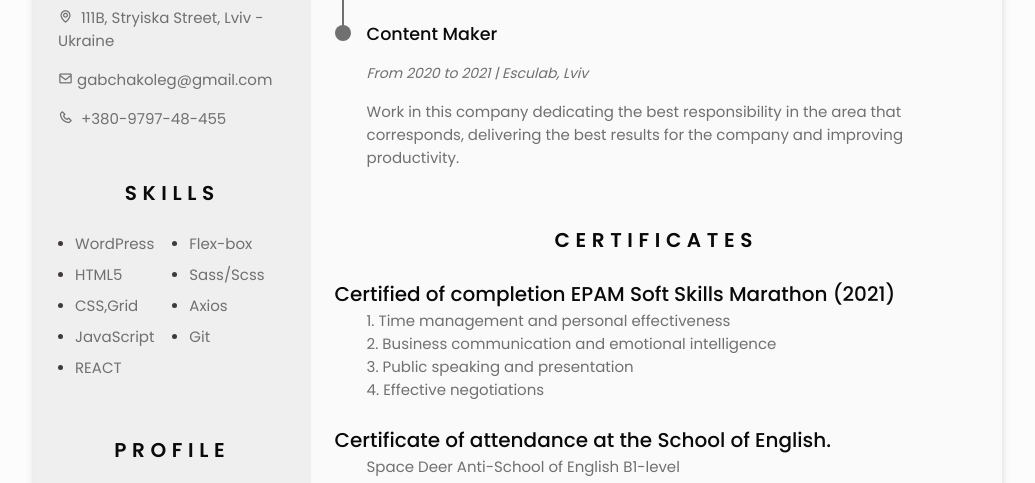
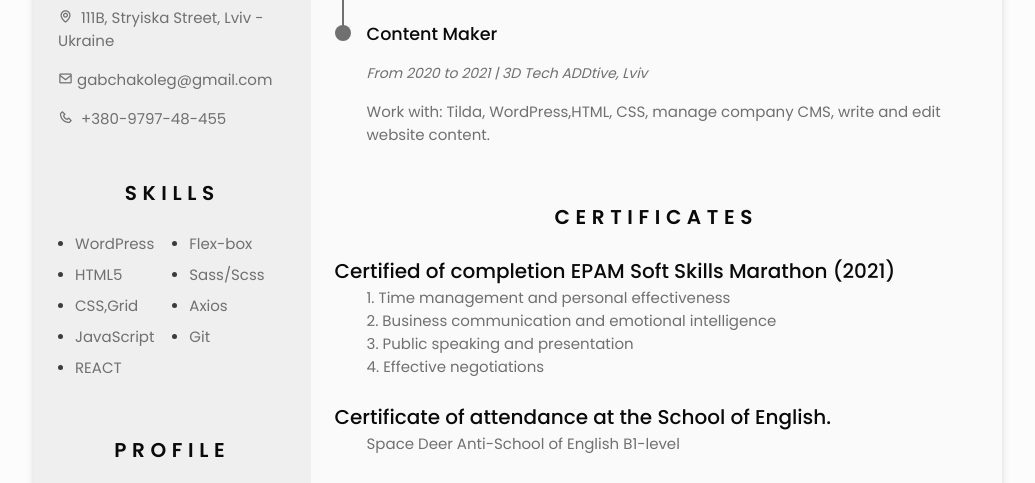
Before and after one commit to oleghabchak/Resume, a website: page index.html in a window 1280 px wide. Shown: the part 300-783 px from the top of the page, without its empty margins (122-1157 px from the left). Drawn offline with nearby package versions, Linux system fonts and the light colour scheme.

Commit message:
Update index.html

```diff
--- a/index.html
+++ b/index.html
@@ -248,8 +248,8 @@
                                 </div>
                                 <div class="experience__data bd-grid">
                                     <h3 class="experience__title">Content Maker</h3>
-                                    <span class="experience__company">From 2020 to 2021 | Esculab, Lviv</span>
-                                    <p class="experiance__description">Work in this company dedicating the best responsibility in the area that corresponds, delivering the best results for the company and improving productivity.</p>
+                                    <span class="experience__company">From 2020 to 2021 | 3D Tech ADDtive, Lviv</span>
+                                    <p class="experiance__description">Work with: Tilda, WordPress,HTML, CSS, manage company CMS, write and edit website content.</p>
                                 </div>
                             </div>
                         </div>
```
